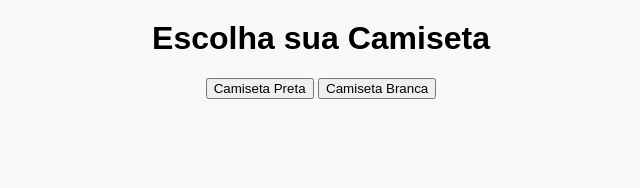
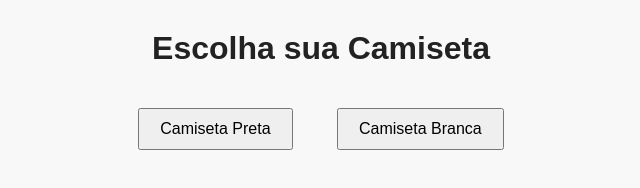
Before and after one commit to trebienmoda-bit/mockup, a plain HTML site: page index.html in a window 1280 px wide. Shown: the whole page, without its empty margins (319-959 px from the left). Drawn offline with Linux system fonts and the light colour scheme.

Commit message:
Update style.css

```diff
--- a/style.css
+++ b/style.css
@@ -4,7 +4,14 @@ body {
   background: #f8f8f8;
 }
 h1 {
-  margin-top: 20px;
+  margin-top: 30px;
+  color: #222;
+}
+button {
+  padding: 10px 20px;
+  margin: 20px;
+  font-size: 16px;
+  cursor: pointer;
 }
 .canvas-area {
   position: relative;
```
